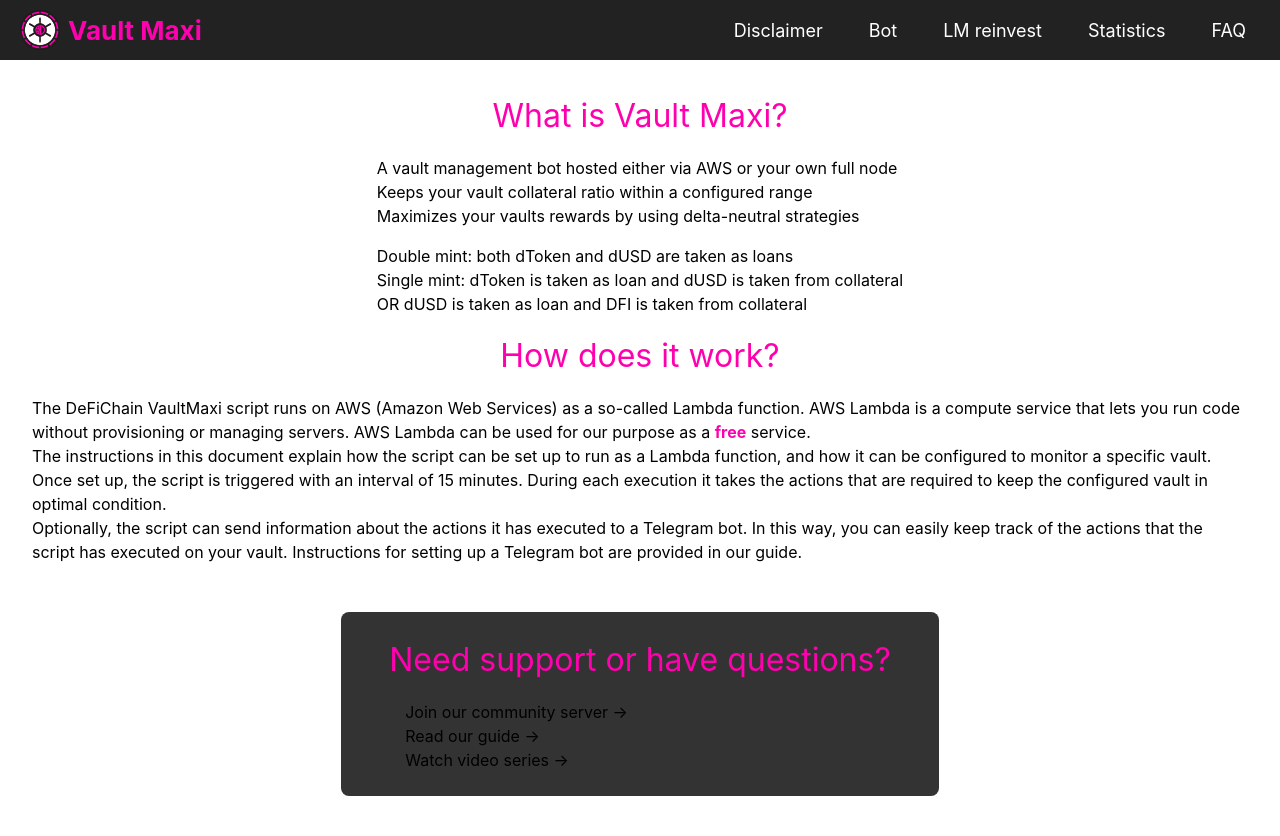
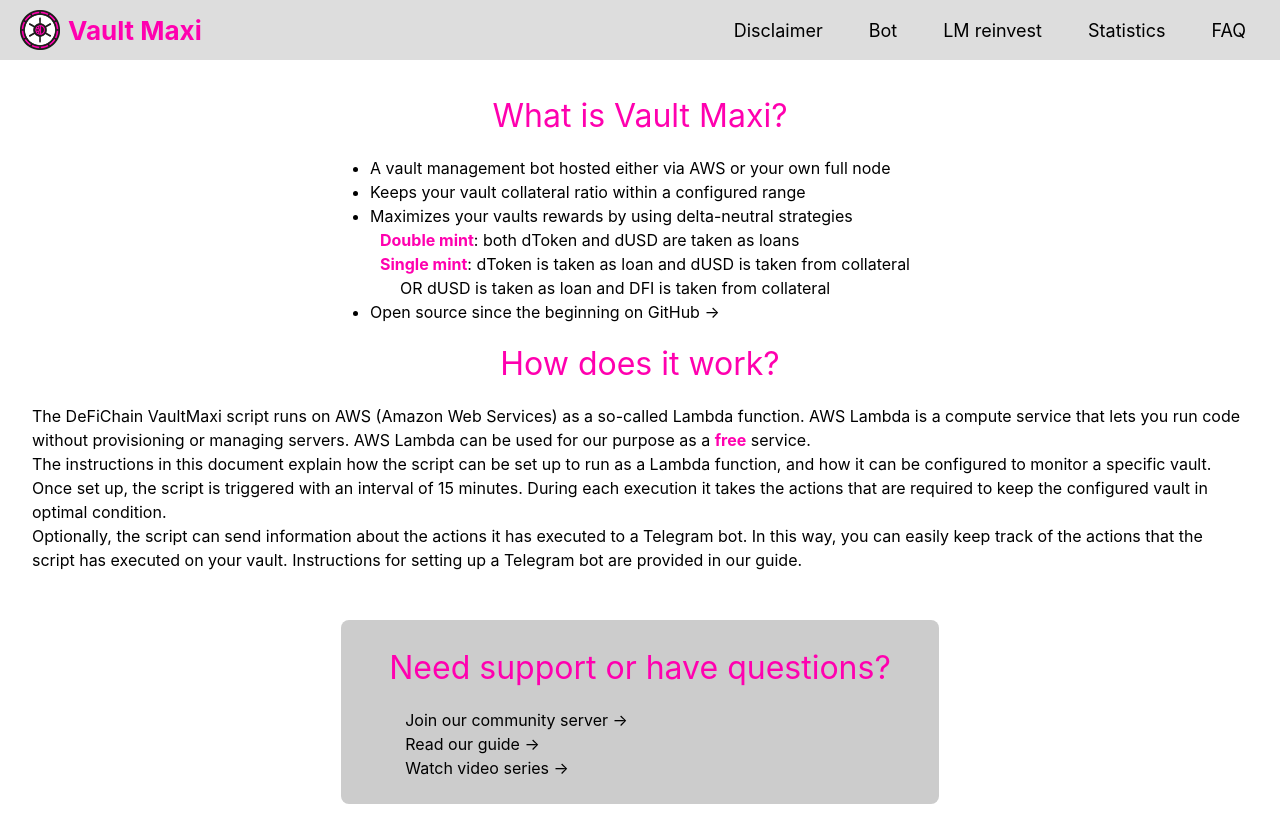
Before and after one commit to Krysh90/vault-maxi-web, a Next.js app: page / in a window 1280 px wide. Built offline with nearby package versions, Linux system fonts and the light colour scheme.

Commit message:
[scheme, meta] fixed smaller scheme and meta issues

```diff
--- a/components/core/layout.tsx
+++ b/components/core/layout.tsx
@@ -16,6 +16,8 @@
       <Head>
         <title>{page ? `${siteTitle} - ${page}` : siteTitle}</title>
         <link rel="icon" href="/favicon.ico" />
+        <meta lang="en" />
+        <meta charSet="UTF-8" />
         <meta name="description" content="Learn how vault-maxi works and what it can do for you" />
         <meta name="og:title" content={siteTitle} />
         <meta name="twitter:card" content="summary_large_image" />
--- a/components/core/navigation.module.css
+++ b/components/core/navigation.module.css
@@ -4,12 +4,8 @@
   align-items: center;
   justify-content: space-between;
   padding: 10px 20px;
-  background-color: #222;
-  color: #fff;
-}
-
-.nav a {
-  color: #fff;
+  background-color: #ddd;
+  color: #000;
 }
 
 .container-logo {
@@ -55,11 +51,12 @@
   .menu {
     display: none;
     position: absolute;
-    background-color: #222;
+    background-color: #ddd;
+    top: 60px;
     right: 0;
     left: 0;
     text-align: center;
-    padding: 16px 0;
+    padding: 10px 0;
   }
   .menu li:hover {
     display: inline-block;
@@ -77,3 +74,14 @@
     display: block;
   }
 }
+
+@media (prefers-color-scheme: dark) {
+  .container {
+    background-color: #222;
+    color: #fff;
+  }
+
+  .menu {
+    background-color: #222;
+  }
+}
--- a/components/home/support.module.css
+++ b/components/home/support.module.css
@@ -2,14 +2,14 @@
   display: flex;
   flex-direction: column;
   align-items: flex-start;
-  background-color: #333;
+  background-color: #ccc;
   border-radius: 8px;
   margin-top: 3rem;
   padding: 1.5rem 3rem;
   gap: 1rem;
 }
 
-.container h1 {
+.container h3 {
   font-size: xx-large;
   color: #ff00af;
 }
@@ -27,3 +27,9 @@
   color: #5865f2;
   transition: 0.1s ease;
 }
+
+@media (prefers-color-scheme: dark) {
+  .container {
+    background-color: #333;
+  }
+}
--- a/components/home/support.tsx
+++ b/components/home/support.tsx
@@ -3,7 +3,7 @@
 export default function Support() {
   return (
     <div className={styles.container}>
-      <h1>Need support or have questions?</h1>
+      <h3>Need support or have questions?</h3>
       <ul>
         <li className={styles.discord}>
           Join our{' '}
--- a/pages/index.tsx
+++ b/pages/index.tsx
@@ -13,15 +13,25 @@
           <li>
             Maximizes your vaults rewards by using delta-neutral strategies
             <ul>
-              <li>Double mint: both dToken and dUSD are taken as loans</li>
-              <li>Single mint: dToken is taken as loan and dUSD is taken from collateral</li>
+              <li>
+                <em>Double mint</em>: both dToken and dUSD are taken as loans
+              </li>
+              <li>
+                <em>Single mint</em>: dToken is taken as loan and dUSD is taken from collateral
+              </li>
               <li>OR dUSD is taken as loan and DFI is taken from collateral</li>
             </ul>
+          </li>
+          <li>
+            Open source since the beginning on{' '}
+            <a target="_blank" href="https://github.com/kuegi/defichain_maxi" rel="noopener noreferrer">
+              GitHub &rarr;
+            </a>
           </li>
         </ul>
       </div>
       <div className={styles.explanation}>
-        <h1>How does it work?</h1>
+        <h2>How does it work?</h2>
         <ul>
           <li>
             The DeFiChain VaultMaxi script runs on AWS (Amazon Web Services) as a so-called Lambda function. AWS Lambda
--- a/styles/pages/disclaimer.module.css
+++ b/styles/pages/disclaimer.module.css
@@ -23,10 +23,11 @@
 .risks {
   display: flex;
   flex-direction: column;
-  align-items: center;
+  align-items: flex-start;
 }
 
 .risks h1 {
+  align-self: center;
   font-size: xx-large;
   padding: 2rem 0;
   color: #ff00af;
--- a/styles/pages/index.module.css
+++ b/styles/pages/index.module.css
@@ -15,6 +15,30 @@
 
 .about li {
   font-size: medium;
+  list-style-type: disc;
+}
+
+.about li ul {
+  padding-top: 0px;
+  padding-left: 10px;
+}
+
+.about li ul li {
+  list-style-type: none;
+}
+
+.about li ul li:last-child {
+  padding-left: 20px;
+}
+
+.about em {
+  color: #ff00af;
+  font-style: normal;
+  font-weight: bold;
+}
+
+.about a:hover {
+  color: #ff00af;
 }
 
 .explanation {
@@ -23,7 +47,7 @@
   align-items: center;
 }
 
-.explanation h1 {
+.explanation h2 {
   font-size: xx-large;
   color: #ff00af;
   padding: 1rem 0;
```
